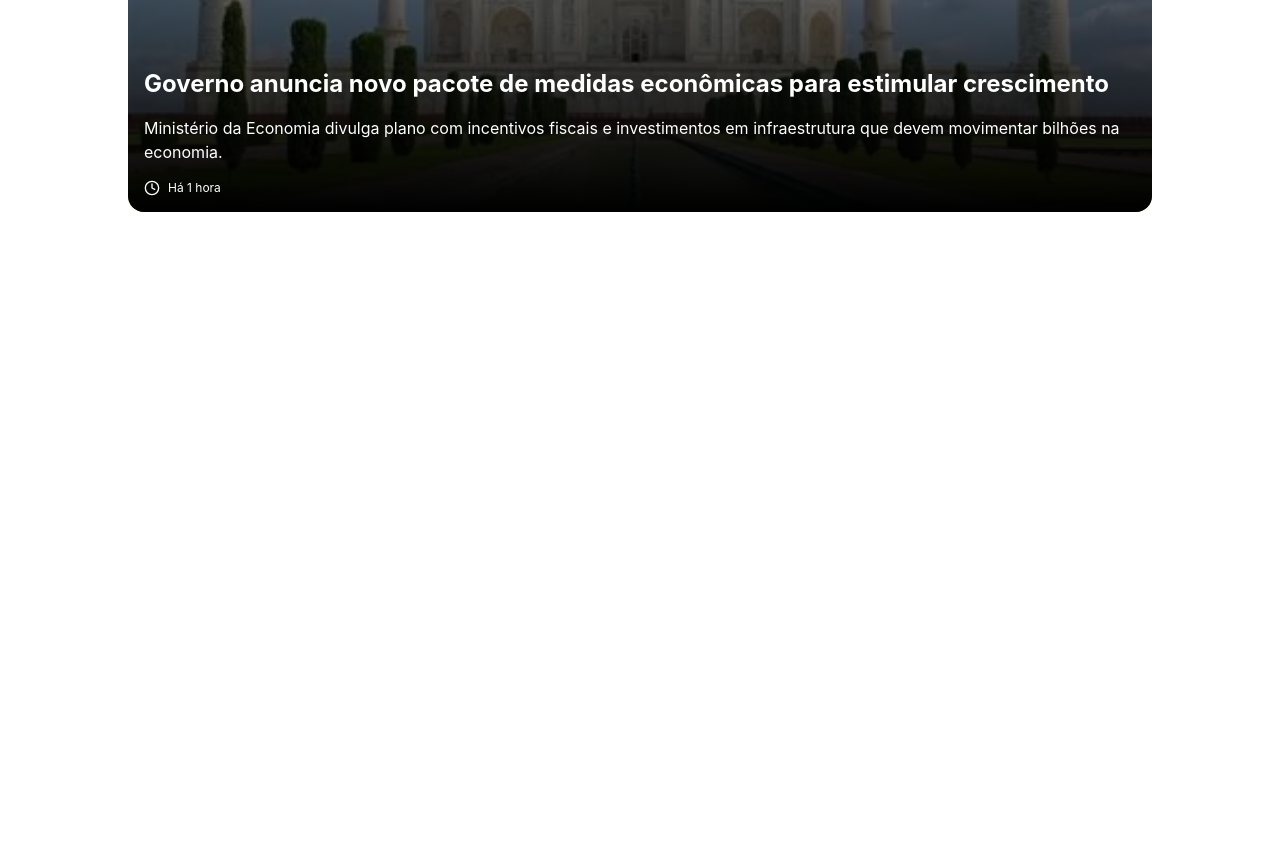
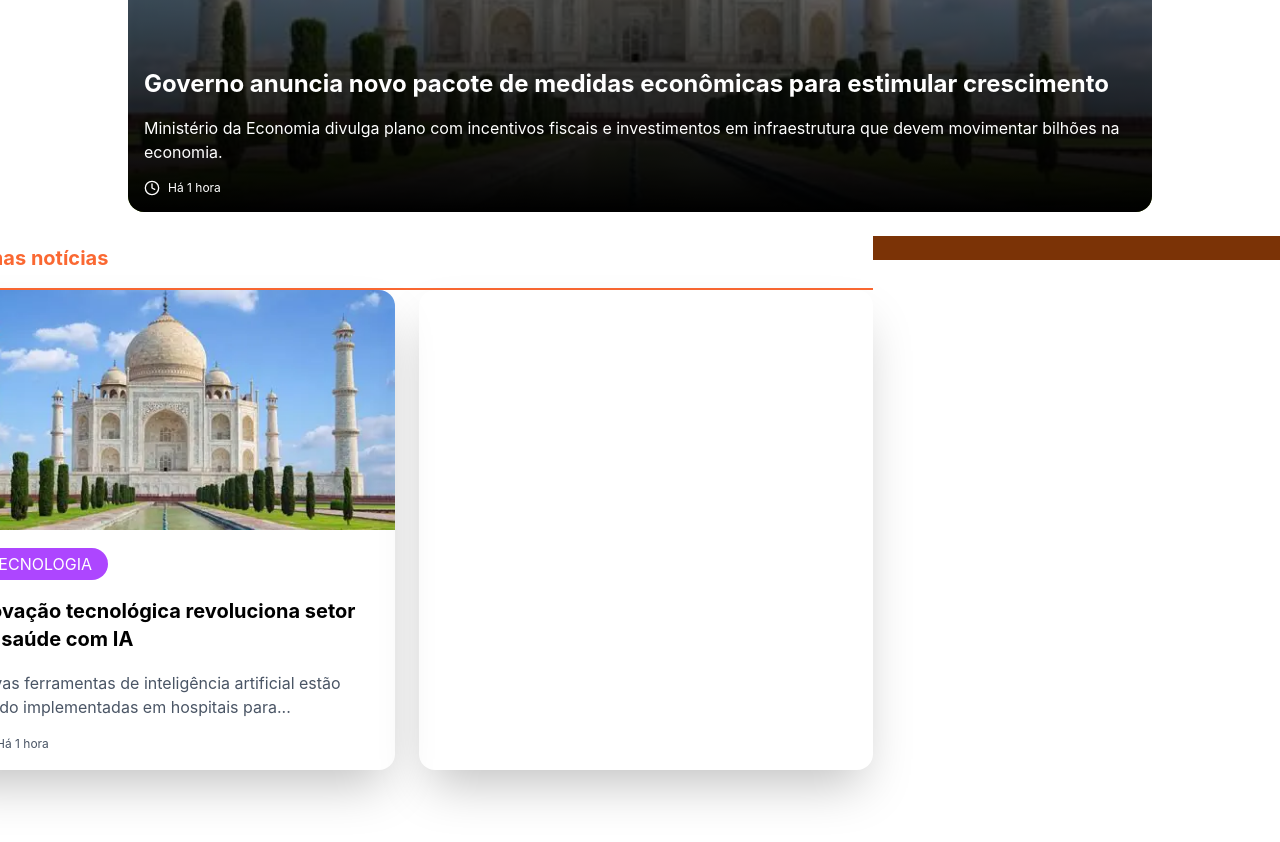
Before and after one commit to matheusnoronhasilvawork-ops/BikaNews, a React (Vite) app: page / in a window 1280 px wide. Shown: the part 460-1302 px from the top of the page. Before the commit the page ends 800 px from the top, so only its background shows below. Built offline with nearby package versions, Linux system fonts and the light colour scheme.

Commit message:
feat: iniciando o  espaço de últimas notícias e cards

```diff
--- a/src/App.tsx
+++ b/src/App.tsx
@@ -25,7 +25,7 @@ function App() {
         </div>
       </header>
 
-      <main className='flex-1 flex flex-col items-center overflow-y-auto overflow-x-hidden'>
+      <main className='flex-1 flex flex-col items-center overflow-y-auto overflow-x-hidden gap-6 pb-44'>
         <div className='h-[clamp(200px,45vw,750px)] w-[clamp(500px,80vw,1400px)] overflow-hidden relative group rounded-2xl'>
           <img src={tajMahal} className='object-cover inset-0 h-full w-full group-hover:scale-110 transition-transform duration-500' />
           <div className='absolute inset-0 bg-linear-to-t from-black to-transparent w-full h-full'></div>
@@ -38,14 +38,39 @@ function App() {
               <h1 className='font-bold text-2xl group-hover:text-[#fa6832]'>Governo anuncia novo pacote de medidas econômicas para estimular crescimento</h1>
               <h2>Ministério da Economia divulga plano com incentivos fiscais e investimentos em infraestrutura que devem movimentar bilhões na economia.</h2>
               <div className='flex flex-row gap-2'>
-                <Clock className='h-4 w-4'/>
+                <Clock className='h-4 w-4' />
                 <h3 className='text-xs'>Há 1 hora</h3>
               </div>
             </div>
           </div>
         </div>
-        <div className='w-350 flex flex-col'>
-
+        <div className='w-350 h-auto flex flex-row'>
+          <div className='flex-2 flex flex-col'>
+            <div className='flex flex-row border-b-2 border-[#fa6832] pb-2'>
+              <div className='h-auto w-1 bg-[#fa6832] rounded-4xl' />
+              <h1 className='font-bold p-2 text-xl text-[#fa6832]'>Últimas notícias</h1>
+            </div>
+            <div className='grid grid-cols-2 w-full h-auto gap-6'>
+              <div className='flex flex-1 flex-col h-120 shadow-2xl rounded-2xl overflow-hidden'>
+                <div className='h-1/2 w-full'>
+                  <img className='h-full w-full object-cover' src={tajMahal} alt="" />
+                </div>
+                <div className='flex flex-col h-full w-full px-8 justify-evenly'>
+                  <div className='bg-purple-500 rounded-2xl w-fit'>
+                    <h2 className='px-4 py-1 text-white'>TECNOLOGIA</h2>
+                  </div>
+                  <h1 className='text-xl font-bold'>Inovação tecnológica revoluciona setor de saúde com IA</h1>
+                  <p className='text-gray-600'>Novas ferramentas de inteligência artificial estão sendo implementadas em hospitais para...</p>
+                  <div className='flex flex-row gap-2 text-gray-600'>
+                    <Clock className='h-4 w-4' />
+                    <h3 className='text-xs'>Há 1 hora</h3>
+                  </div>
+                </div>
+              </div>
+              <div className='flex-1 h-120 shadow-2xl rounded-2xl'></div>
+            </div>
+          </div>
+          <div className='flex-1 bg-amber-900 h-6'></div>
         </div>
       </main>
     </div>
```
